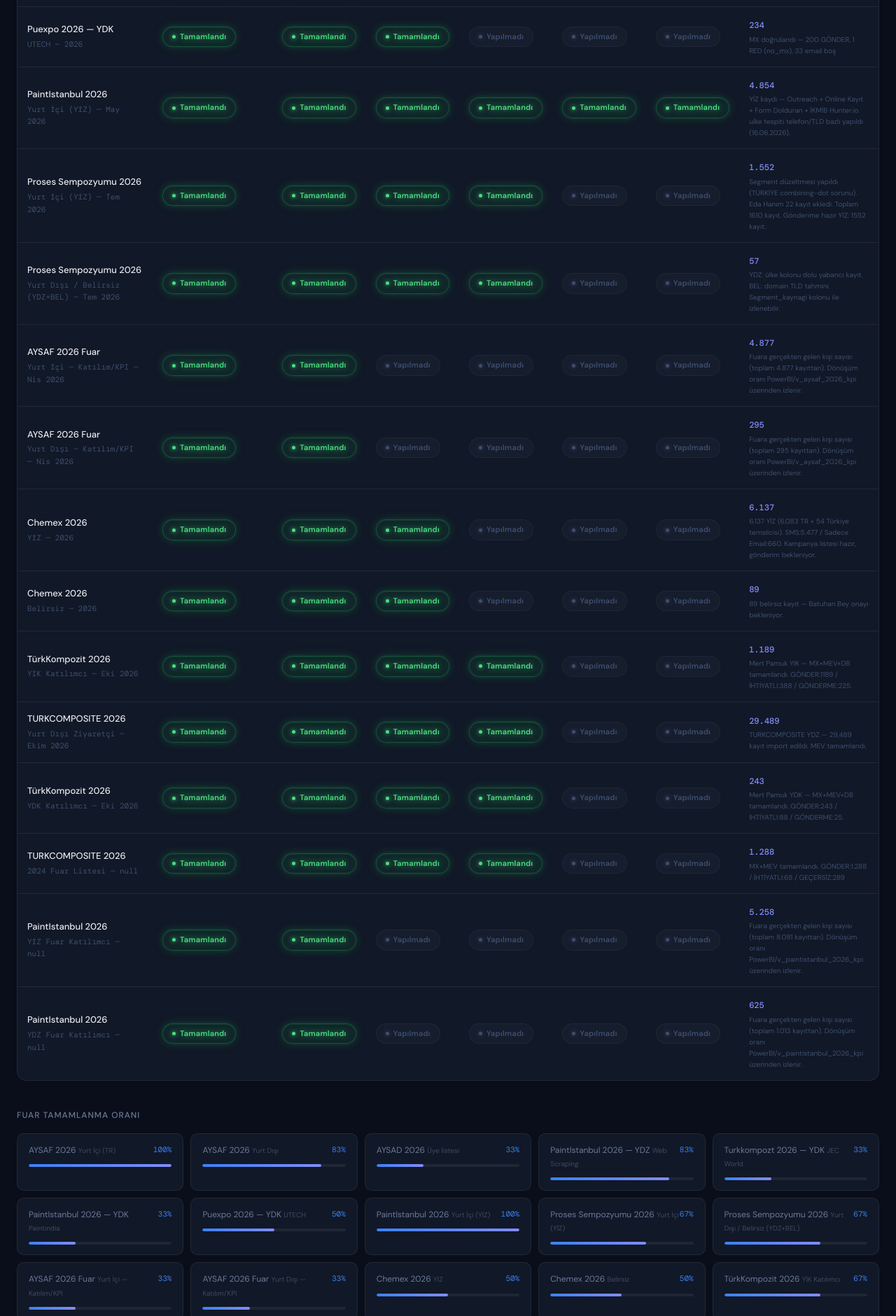
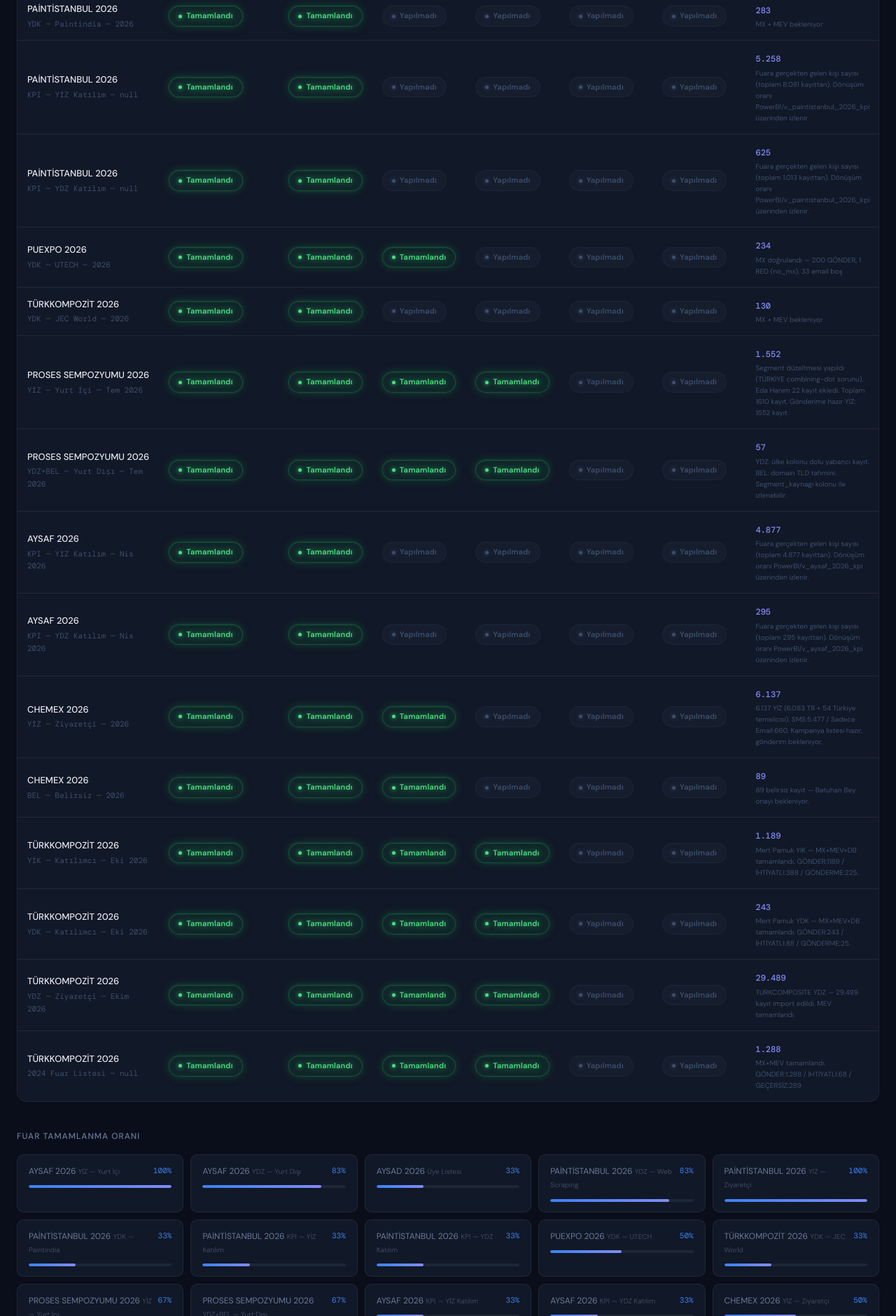
Before and after one commit to ali-pervanoglu/cng-fuar-takip, a plain HTML site: page index.html in a window 1280 px wide. Shown: the part 920-2800 px from the top of the page at 70% size. Drawn offline with nearby package versions, Linux system fonts and the light colour scheme.

Commit message:
ETL guncelleme Pzt 20.07.2026

```diff
--- a/data.json
+++ b/data.json
@@ -1,6 +1,6 @@
 {
   "meta": {
-    "uretim_ts": "2026-07-20T11:57:33.913841+00:00"
+    "uretim_ts": "2026-07-20T12:09:07.916959+00:00"
   },
   "kpi": {
     "aktif_fuar": 20,
@@ -13,7 +13,7 @@
   "fuarlar": [
     {
       "ad": "AYSAF 2026",
-      "alt": "Yurt İçi (TR)",
+      "alt": "YİZ — Yurt İçi",
       "tarih": "Nis 2026",
       "t": "D",
       "db": "D",
@@ -27,7 +27,7 @@
     },
     {
       "ad": "AYSAF 2026",
-      "alt": "Yurt Dışı",
+      "alt": "YDZ — Yurt Dışı",
       "tarih": "Nis 2026",
       "t": "D",
       "db": "D",
@@ -41,7 +41,7 @@
     },
     {
       "ad": "AYSAD 2026",
-      "alt": "Üye listesi",
+      "alt": "Üye Listesi",
       "tarih": "2026",
       "t": "D",
       "db": "D",
@@ -54,8 +54,8 @@
       "pct": 33
     },
     {
-      "ad": "PaintIstanbul 2026 — YDZ",
-      "alt": "Web Scraping",
+      "ad": "PAİNTİSTANBUL 2026",
+      "alt": "YDZ — Web Scraping",
       "tarih": "2026",
       "t": "D",
       "db": "D",
@@ -68,8 +68,78 @@
       "pct": 83
     },
     {
-      "ad": "Turkkompozt 2026 — YDK",
-      "alt": "JEC World",
+      "ad": "PAİNTİSTANBUL 2026",
+      "alt": "YİZ — Ziyaretçi",
+      "tarih": "May 2026",
+      "t": "D",
+      "db": "D",
+      "mx": "D",
+      "mev": "D",
+      "em": "D",
+      "sms": "D",
+      "kayit": "4.854",
+      "gonder": "YİZ kaydı — Outreach + Online Kayıt + Form Dolduran + İKMİB Hunter.io. ulke tespiti telefon/TLD bazlı yapıldı (16.06.2026).",
+      "pct": 100
+    },
+    {
+      "ad": "PAİNTİSTANBUL 2026",
+      "alt": "YDK — Paintindia",
+      "tarih": "2026",
+      "t": "D",
+      "db": "D",
+      "mx": "W",
+      "mev": "W",
+      "em": "W",
+      "sms": "W",
+      "kayit": "283",
+      "gonder": "MX + MEV bekleniyor",
+      "pct": 33
+    },
+    {
+      "ad": "PAİNTİSTANBUL 2026",
+      "alt": "KPI — YİZ Katılım",
+      "tarih": null,
+      "t": "D",
+      "db": "D",
+      "mx": "W",
+      "mev": "W",
+      "em": "W",
+      "sms": "W",
+      "kayit": "5.258",
+      "gonder": "Fuara gerçekten gelen kişi sayısı (toplam 8.081 kayıttan). Dönüşüm oranı PowerBI/v_paintistanbul_2026_kpi üzerinden izlenir.",
+      "pct": 33
+    },
+    {
+      "ad": "PAİNTİSTANBUL 2026",
+      "alt": "KPI — YDZ Katılım",
+      "tarih": null,
+      "t": "D",
+      "db": "D",
+      "mx": "W",
+      "mev": "W",
+      "em": "W",
+      "sms": "W",
+      "kayit": "625",
+      "gonder": "Fuara gerçekten gelen kişi sayısı (toplam 1.013 kayıttan). Dönüşüm oranı PowerBI/v_paintistanbul_2026_kpi üzerinden izlenir.",
+      "pct": 33
+    },
+    {
+      "ad": "PUEXPO 2026",
+      "alt": "YDK — UTECH",
+      "tarih": "2026",
+      "t": "D",
+      "db": "D",
+      "mx": "D",
+      "mev": "W",
+      "em": "W",
+      "sms": "W",
+      "kayit": "234",
+      "gonder": "MX doğrulandı — 200 GÖNDER, 1 RED (no_mx), 33 email boş",
+      "pct": 50
+    },
+    {
+      "ad": "TÜRKKOMPOZİT 2026",
+      "alt": "YDK — JEC World",
       "tarih": "2026",
       "t": "D",
       "db": "D",
@@ -82,50 +152,8 @@
       "pct": 33
     },
     {
-      "ad": "PaintIstanbul 2026 — YDK",
-      "alt": "Paintindia",
-      "tarih": "2026",
-      "t": "D",
-      "db": "D",
-      "mx": "W",
-      "mev": "W",
-      "em": "W",
-      "sms": "W",
-      "kayit": "283",
-      "gonder": "MX + MEV bekleniyor",
-      "pct": 33
-    },
-    {
-      "ad": "Puexpo 2026 — YDK",
-      "alt": "UTECH",
-      "tarih": "2026",
-      "t": "D",
-      "db": "D",
-      "mx": "D",
-      "mev": "W",
-      "em": "W",
-      "sms": "W",
-      "kayit": "234",
-      "gonder": "MX doğrulandı — 200 GÖNDER, 1 RED (no_mx), 33 email boş",
-      "pct": 50
-    },
-    {
-      "ad": "PaintIstanbul 2026",
-      "alt": "Yurt İçi (YİZ)",
-      "tarih": "May 2026",
-      "t": "D",
-      "db": "D",
-      "mx": "D",
-      "mev": "D",
-      "em": "D",
-      "sms": "D",
-      "kayit": "4.854",
-      "gonder": "YİZ kaydı — Outreach + Online Kayıt + Form Dolduran + İKMİB Hunter.io. ulke tespiti telefon/TLD bazlı yapıldı (16.06.2026).",
-      "pct": 100
-    },
-    {
-      "ad": "Proses Sempozyumu 2026",
-      "alt": "Yurt İçi (YİZ)",
+      "ad": "PROSES SEMPOZYUMU 2026",
+      "alt": "YİZ — Yurt İçi",
       "tarih": "Tem 2026",
       "t": "D",
       "db": "D",
@@ -138,8 +166,8 @@
       "pct": 67
     },
     {
-      "ad": "Proses Sempozyumu 2026",
-      "alt": "Yurt Dışı / Belirsiz (YDZ+BEL)",
+      "ad": "PROSES SEMPOZYUMU 2026",
+      "alt": "YDZ+BEL — Yurt Dışı",
       "tarih": "Tem 2026",
       "t": "D",
       "db": "D",
@@ -152,8 +180,8 @@
       "pct": 67
     },
     {
-      "ad": "AYSAF 2026 Fuar",
-      "alt": "Yurt İçi — Katılım/KPI",
+      "ad": "AYSAF 2026",
+      "alt": "KPI — YİZ Katılım",
       "tarih": "Nis 2026",
       "t": "D",
       "db": "D",
@@ -166,8 +194,8 @@
       "pct": 33
     },
     {
-      "ad": "AYSAF 2026 Fuar",
-      "alt": "Yurt Dışı — Katılım/KPI",
+      "ad": "AYSAF 2026",
+      "alt": "KPI — YDZ Katılım",
       "tarih": "Nis 2026",
       "t": "D",
       "db": "D",
@@ -180,8 +208,8 @@
       "pct": 33
     },
     {
-      "ad": "Chemex 2026",
-      "alt": "YİZ",
+      "ad": "CHEMEX 2026",
+      "alt": "YİZ — Ziyaretçi",
       "tarih": "2026",
       "t": "D",
       "db": "D",
@@ -194,8 +222,8 @@
       "pct": 50
     },
     {
-      "ad": "Chemex 2026",
-      "alt": "Belirsiz",
+      "ad": "CHEMEX 2026",
+      "alt": "BEL — Belirsiz",
       "tarih": "2026",
       "t": "D",
       "db": "D",
@@ -208,8 +236,8 @@
       "pct": 50
     },
     {
-      "ad": "TürkKompozit 2026",
-      "alt": "YİK Katılımcı",
+      "ad": "TÜRKKOMPOZİT 2026",
+      "alt": "YİK — Katılımcı",
       "tarih": "Eki 2026",
       "t": "D",
       "db": "D",
@@ -222,8 +250,22 @@
       "pct": 67
     },
     {
-      "ad": "TURKCOMPOSITE 2026",
-      "alt": "Yurt Dışı Ziyaretçi",
+      "ad": "TÜRKKOMPOZİT 2026",
+      "alt": "YDK — Katılımcı",
+      "tarih": "Eki 2026",
+      "t": "D",
+      "db": "D",
+      "mx": "D",
+      "mev": "D",
+      "em": "W",
+      "sms": "W",
+      "kayit": "243",
+      "gonder": "Mert Pamuk YDK — MX+MEV+DB tamamlandı. GÖNDER:243 / İHTİYATLI:88 / GÖNDERME:25.",
+      "pct": 67
+    },
+    {
+      "ad": "TÜRKKOMPOZİT 2026",
+      "alt": "YDZ — Ziyaretçi",
       "tarih": "Ekim 2026",
       "t": "D",
       "db": "D",
@@ -236,21 +278,7 @@
       "pct": 67
     },
     {
-      "ad": "TürkKompozit 2026",
-      "alt": "YDK Katılımcı",
-      "tarih": "Eki 2026",
-      "t": "D",
-      "db": "D",
-      "mx": "D",
-      "mev": "D",
-      "em": "W",
-      "sms": "W",
-      "kayit": "243",
-      "gonder": "Mert Pamuk YDK — MX+MEV+DB tamamlandı. GÖNDER:243 / İHTİYATLI:88 / GÖNDERME:25.",
-      "pct": 67
-    },
-    {
-      "ad": "TURKCOMPOSITE 2026",
+      "ad": "TÜRKKOMPOZİT 2026",
       "alt": "2024 Fuar Listesi",
       "tarih": null,
       "t": "D",
@@ -262,34 +290,6 @@
       "kayit": "1.288",
       "gonder": "MX+MEV tamamlandı. GÖNDER:1.288 / İHTİYATLI:68 / GEÇERSİZ:289",
       "pct": 67
-    },
-    {
-      "ad": "PaintIstanbul 2026",
-      "alt": "YİZ Fuar Katılımcı",
-      "tarih": null,
-      "t": "D",
-      "db": "D",
-      "mx": "W",
-      "mev": "W",
-      "em": "W",
-      "sms": "W",
-      "kayit": "5.258",
-      "gonder": "Fuara gerçekten gelen kişi sayısı (toplam 8.081 kayıttan). Dönüşüm oranı PowerBI/v_paintistanbul_2026_kpi üzerinden izlenir.",
-      "pct": 33
-    },
-    {
-      "ad": "PaintIstanbul 2026",
-      "alt": "YDZ Fuar Katılımcı",
-      "tarih": null,
-      "t": "D",
-      "db": "D",
-      "mx": "W",
-      "mev": "W",
-      "em": "W",
-      "sms": "W",
-      "kayit": "625",
-      "gonder": "Fuara gerçekten gelen kişi sayısı (toplam 1.013 kayıttan). Dönüşüm oranı PowerBI/v_paintistanbul_2026_kpi üzerinden izlenir.",
-      "pct": 33
     }
   ]
 }
--- a/index.html
+++ b/index.html
@@ -296,26 +296,26 @@
 function useFallback() {
   var D = "D", P = "P", W = "W";
   var FUARLAR = [
-  {ad:"AYSAF 2026", alt:"Yurt İçi (TR)", tarih:"Nis 2026", t:D, db:D, mx:D, mev:D, em:D, sms:D, kayit:"16.192", gonder:"11.138 gönder", pct:100},
-  {ad:"AYSAF 2026", alt:"Yurt Dışı", tarih:"Nis 2026", t:D, db:D, mx:D, mev:D, em:D, sms:W, kayit:"4.574", gonder:"2.867 gönder", pct:83},
-  {ad:"AYSAD 2026", alt:"Üye listesi", tarih:"2026", t:D, db:D, mx:W, mev:W, em:W, sms:W, kayit:"475", gonder:"MX + MEV bekleniyor", pct:33},
-  {ad:"PaintIstanbul 2026 — YDZ", alt:"Web Scraping", tarih:"2026", t:D, db:D, mx:D, mev:D, em:D, sms:W, kayit:"46.283", gonder:"45.276 gönder — gov. domainleri ve sahte emailler temizlendi", pct:83},
-  {ad:"Turkkompozt 2026 — YDK", alt:"JEC World", tarih:"2026", t:D, db:D, mx:W, mev:W, em:W, sms:W, kayit:"130", gonder:"MX + MEV bekleniyor", pct:33},
-  {ad:"PaintIstanbul 2026 — YDK", alt:"Paintindia", tarih:"2026", t:D, db:D, mx:W, mev:W, em:W, sms:W, kayit:"283", gonder:"MX + MEV bekleniyor", pct:33},
-  {ad:"Puexpo 2026 — YDK", alt:"UTECH", tarih:"2026", t:D, db:D, mx:D, mev:W, em:W, sms:W, kayit:"234", gonder:"MX doğrulandı — 200 GÖNDER, 1 RED (no_mx), 33 email boş", pct:50},
-  {ad:"PaintIstanbul 2026", alt:"Yurt İçi (YİZ)", tarih:"May 2026", t:D, db:D, mx:D, mev:D, em:D, sms:D, kayit:"4.854", gonder:"YİZ kaydı — Outreach + Online Kayıt + Form Dolduran + İKMİB Hunter.io. ulke tespiti telefon/TLD bazlı yapıldı (16.06.2026).", pct:100},
-  {ad:"Proses Sempozyumu 2026", alt:"Yurt İçi (YİZ)", tarih:"Tem 2026", t:D, db:D, mx:D, mev:D, em:W, sms:W, kayit:"1.552", gonder:"Segment düzeltmesi yapıldı (TÜRKİYE combining-dot sorunu). Eda Hanım 22 kayıt ekledi. Toplam 1610 kayıt. Gönderime hazır YİZ: 1552 kayıt.", pct:67},
-  {ad:"Proses Sempozyumu 2026", alt:"Yurt Dışı / Belirsiz (YDZ+BEL)", tarih:"Tem 2026", t:D, db:D, mx:D, mev:D, em:W, sms:W, kayit:"57", gonder:"YDZ: ülke kolonu dolu yabancı kayıt. BEL: domain TLD tahmini. Segment_kaynagi kolonu ile izlenebilir.", pct:67},
-  {ad:"AYSAF 2026 Fuar", alt:"Yurt İçi — Katılım/KPI", tarih:"Nis 2026", t:D, db:D, mx:W, mev:W, em:W, sms:W, kayit:"4.877", gonder:"Fuara gerçekten gelen kişi sayısı (toplam 4.877 kayıttan). Dönüşüm oranı PowerBI/v_aysaf_2026_kpi üzerinden izlenir.", pct:33},
-  {ad:"AYSAF 2026 Fuar", alt:"Yurt Dışı — Katılım/KPI", tarih:"Nis 2026", t:D, db:D, mx:W, mev:W, em:W, sms:W, kayit:"295", gonder:"Fuara gerçekten gelen kişi sayısı (toplam 295 kayıttan). Dönüşüm oranı PowerBI/v_aysaf_2026_kpi üzerinden izlenir.", pct:33},
-  {ad:"Chemex 2026", alt:"YİZ", tarih:"2026", t:D, db:D, mx:D, mev:W, em:W, sms:W, kayit:"6.137", gonder:"6.137 YİZ (6.083 TR + 54 Türkiye temsilcisi). SMS:5.477 / Sadece Email:660. Kampanya listesi hazır, gönderim bekleniyor.", pct:50},
-  {ad:"Chemex 2026", alt:"Belirsiz", tarih:"2026", t:D, db:D, mx:D, mev:W, em:W, sms:W, kayit:"89", gonder:"89 belirsiz kayıt — Batuhan Bey onayı bekleniyor.", pct:50},
-  {ad:"TürkKompozit 2026", alt:"YİK Katılımcı", tarih:"Eki 2026", t:D, db:D, mx:D, mev:D, em:W, sms:W, kayit:"1.189", gonder:"Mert Pamuk YIK — MX+MEV+DB tamamlandı. GÖNDER:1189 / İHTİYATLI:388 / GÖNDERME:225.", pct:67},
-  {ad:"TURKCOMPOSITE 2026", alt:"Yurt Dışı Ziyaretçi", tarih:"Ekim 2026", t:D, db:D, mx:D, mev:D, em:W, sms:W, kayit:"29.489", gonder:"TURKCOMPOSITE YDZ — 29,489 kayıt import edildi. MEV tamamlandı.", pct:67},
-  {ad:"TürkKompozit 2026", alt:"YDK Katılımcı", tarih:"Eki 2026", t:D, db:D, mx:D, mev:D, em:W, sms:W, kayit:"243", gonder:"Mert Pamuk YDK — MX+MEV+DB tamamlandı. GÖNDER:243 / İHTİYATLI:88 / GÖNDERME:25.", pct:67},
-  {ad:"TURKCOMPOSITE 2026", alt:"2024 Fuar Listesi", tarih:"None", t:D, db:D, mx:D, mev:D, em:W, sms:W, kayit:"1.288", gonder:"MX+MEV tamamlandı. GÖNDER:1.288 / İHTİYATLI:68 / GEÇERSİZ:289", pct:67},
-  {ad:"PaintIstanbul 2026", alt:"YİZ Fuar Katılımcı", tarih:"None", t:D, db:D, mx:W, mev:W, em:W, sms:W, kayit:"5.258", gonder:"Fuara gerçekten gelen kişi sayısı (toplam 8.081 kayıttan). Dönüşüm oranı PowerBI/v_paintistanbul_2026_kpi üzerinden izlenir.", pct:33},
-  {ad:"PaintIstanbul 2026", alt:"YDZ Fuar Katılımcı", tarih:"None", t:D, db:D, mx:W, mev:W, em:W, sms:W, kayit:"625", gonder:"Fuara gerçekten gelen kişi sayısı (toplam 1.013 kayıttan). Dönüşüm oranı PowerBI/v_paintistanbul_2026_kpi üzerinden izlenir.", pct:33}
+  {ad:"AYSAF 2026", alt:"YİZ — Yurt İçi", tarih:"Nis 2026", t:D, db:D, mx:D, mev:D, em:D, sms:D, kayit:"16.192", gonder:"11.138 gönder", pct:100},
+  {ad:"AYSAF 2026", alt:"YDZ — Yurt Dışı", tarih:"Nis 2026", t:D, db:D, mx:D, mev:D, em:D, sms:W, kayit:"4.574", gonder:"2.867 gönder", pct:83},
+  {ad:"AYSAD 2026", alt:"Üye Listesi", tarih:"2026", t:D, db:D, mx:W, mev:W, em:W, sms:W, kayit:"475", gonder:"MX + MEV bekleniyor", pct:33},
+  {ad:"PAİNTİSTANBUL 2026", alt:"YDZ — Web Scraping", tarih:"2026", t:D, db:D, mx:D, mev:D, em:D, sms:W, kayit:"46.283", gonder:"45.276 gönder — gov. domainleri ve sahte emailler temizlendi", pct:83},
+  {ad:"PAİNTİSTANBUL 2026", alt:"YİZ — Ziyaretçi", tarih:"May 2026", t:D, db:D, mx:D, mev:D, em:D, sms:D, kayit:"4.854", gonder:"YİZ kaydı — Outreach + Online Kayıt + Form Dolduran + İKMİB Hunter.io. ulke tespiti telefon/TLD bazlı yapıldı (16.06.2026).", pct:100},
+  {ad:"PAİNTİSTANBUL 2026", alt:"YDK — Paintindia", tarih:"2026", t:D, db:D, mx:W, mev:W, em:W, sms:W, kayit:"283", gonder:"MX + MEV bekleniyor", pct:33},
+  {ad:"PAİNTİSTANBUL 2026", alt:"KPI — YİZ Katılım", tarih:"None", t:D, db:D, mx:W, mev:W, em:W, sms:W, kayit:"5.258", gonder:"Fuara gerçekten gelen kişi sayısı (toplam 8.081 kayıttan). Dönüşüm oranı PowerBI/v_paintistanbul_2026_kpi üzerinden izlenir.", pct:33},
+  {ad:"PAİNTİSTANBUL 2026", alt:"KPI — YDZ Katılım", tarih:"None", t:D, db:D, mx:W, mev:W, em:W, sms:W, kayit:"625", gonder:"Fuara gerçekten gelen kişi sayısı (toplam 1.013 kayıttan). Dönüşüm oranı PowerBI/v_paintistanbul_2026_kpi üzerinden izlenir.", pct:33},
+  {ad:"PUEXPO 2026", alt:"YDK — UTECH", tarih:"2026", t:D, db:D, mx:D, mev:W, em:W, sms:W, kayit:"234", gonder:"MX doğrulandı — 200 GÖNDER, 1 RED (no_mx), 33 email boş", pct:50},
+  {ad:"TÜRKKOMPOZİT 2026", alt:"YDK — JEC World", tarih:"2026", t:D, db:D, mx:W, mev:W, em:W, sms:W, kayit:"130", gonder:"MX + MEV bekleniyor", pct:33},
+  {ad:"PROSES SEMPOZYUMU 2026", alt:"YİZ — Yurt İçi", tarih:"Tem 2026", t:D, db:D, mx:D, mev:D, em:W, sms:W, kayit:"1.552", gonder:"Segment düzeltmesi yapıldı (TÜRKİYE combining-dot sorunu). Eda Hanım 22 kayıt ekledi. Toplam 1610 kayıt. Gönderime hazır YİZ: 1552 kayıt.", pct:67},
+  {ad:"PROSES SEMPOZYUMU 2026", alt:"YDZ+BEL — Yurt Dışı", tarih:"Tem 2026", t:D, db:D, mx:D, mev:D, em:W, sms:W, kayit:"57", gonder:"YDZ: ülke kolonu dolu yabancı kayıt. BEL: domain TLD tahmini. Segment_kaynagi kolonu ile izlenebilir.", pct:67},
+  {ad:"AYSAF 2026", alt:"KPI — YİZ Katılım", tarih:"Nis 2026", t:D, db:D, mx:W, mev:W, em:W, sms:W, kayit:"4.877", gonder:"Fuara gerçekten gelen kişi sayısı (toplam 4.877 kayıttan). Dönüşüm oranı PowerBI/v_aysaf_2026_kpi üzerinden izlenir.", pct:33},
+  {ad:"AYSAF 2026", alt:"KPI — YDZ Katılım", tarih:"Nis 2026", t:D, db:D, mx:W, mev:W, em:W, sms:W, kayit:"295", gonder:"Fuara gerçekten gelen kişi sayısı (toplam 295 kayıttan). Dönüşüm oranı PowerBI/v_aysaf_2026_kpi üzerinden izlenir.", pct:33},
+  {ad:"CHEMEX 2026", alt:"YİZ — Ziyaretçi", tarih:"2026", t:D, db:D, mx:D, mev:W, em:W, sms:W, kayit:"6.137", gonder:"6.137 YİZ (6.083 TR + 54 Türkiye temsilcisi). SMS:5.477 / Sadece Email:660. Kampanya listesi hazır, gönderim bekleniyor.", pct:50},
+  {ad:"CHEMEX 2026", alt:"BEL — Belirsiz", tarih:"2026", t:D, db:D, mx:D, mev:W, em:W, sms:W, kayit:"89", gonder:"89 belirsiz kayıt — Batuhan Bey onayı bekleniyor.", pct:50},
+  {ad:"TÜRKKOMPOZİT 2026", alt:"YİK — Katılımcı", tarih:"Eki 2026", t:D, db:D, mx:D, mev:D, em:W, sms:W, kayit:"1.189", gonder:"Mert Pamuk YIK — MX+MEV+DB tamamlandı. GÖNDER:1189 / İHTİYATLI:388 / GÖNDERME:225.", pct:67},
+  {ad:"TÜRKKOMPOZİT 2026", alt:"YDK — Katılımcı", tarih:"Eki 2026", t:D, db:D, mx:D, mev:D, em:W, sms:W, kayit:"243", gonder:"Mert Pamuk YDK — MX+MEV+DB tamamlandı. GÖNDER:243 / İHTİYATLI:88 / GÖNDERME:25.", pct:67},
+  {ad:"TÜRKKOMPOZİT 2026", alt:"YDZ — Ziyaretçi", tarih:"Ekim 2026", t:D, db:D, mx:D, mev:D, em:W, sms:W, kayit:"29.489", gonder:"TURKCOMPOSITE YDZ — 29,489 kayıt import edildi. MEV tamamlandı.", pct:67},
+  {ad:"TÜRKKOMPOZİT 2026", alt:"2024 Fuar Listesi", tarih:"None", t:D, db:D, mx:D, mev:D, em:W, sms:W, kayit:"1.288", gonder:"MX+MEV tamamlandı. GÖNDER:1.288 / İHTİYATLI:68 / GEÇERSİZ:289", pct:67}
 ];
   var kpi = {
     aktif_fuar:  FUARLAR.length,
```
